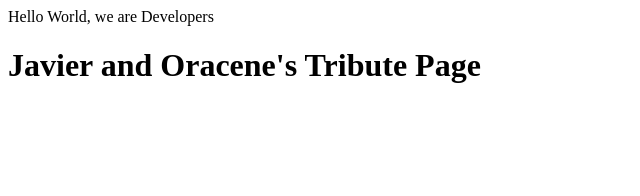
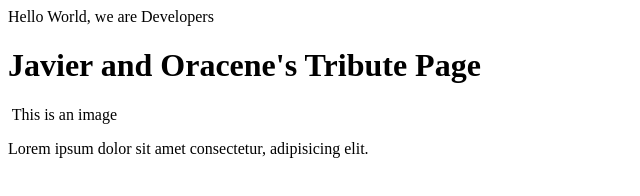
Before and after one commit to jj-junge/micro3meet, a plain HTML site: page index.html in a window 1280 px wide. Shown: the whole page, without its empty margins (0-640 px from the left). Drawn offline with Linux system fonts and the light colour scheme.

Commit message:
Step 6 done

```diff
--- a/index.html
+++ b/index.html
@@ -14,6 +14,12 @@
         <h1 id="title">Javier and Oracene's Tribute Page</h1>
         <div id="img-div">
             <img id="image">
+            <label  id="img-caption">
+                This is an image
+            </label>
+            <p  id="tribute-info">
+                Lorem ipsum dolor sit amet consectetur, adipisicing elit.
+            </p>
         </div>
     </div>
 </body>
```
